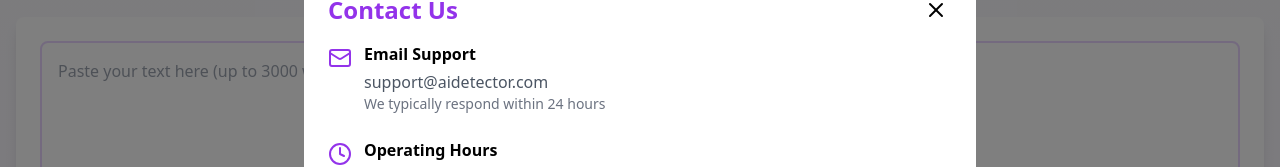
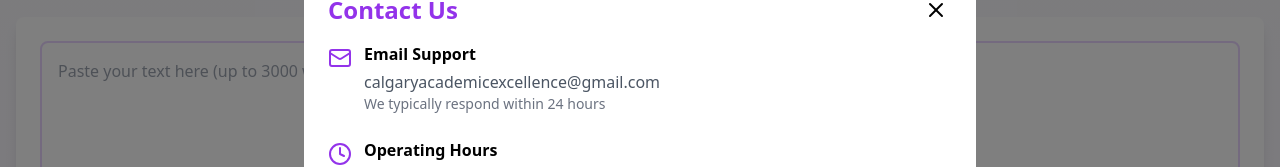
Before and after one commit to emceemouli/ai-content-detector, a Next.js app: page / in a window 1280 px wide. Both pictures are taken after a click on the button "Contact". Shown: the part 167-334 px from the top of the page. Built offline with nearby package versions, Linux system fonts and the light colour scheme.

Commit message:
Email update

```diff
--- a/components/modals/ContactModal.tsx
+++ b/components/modals/ContactModal.tsx
@@ -15,7 +15,7 @@
           <Mail className="h-6 w-6 text-purple-600 mt-1" />
           <div>
             <h3 className="font-semibold mb-1">Email Support</h3>
-            <p className="text-gray-600">support@aidetector.com</p>
+            <p className="text-gray-600">calgaryacademicexcellence@gmail.com</p>
             <p className="text-sm text-gray-500">We typically respond within 24 hours</p>
           </div>
         </div>
```
